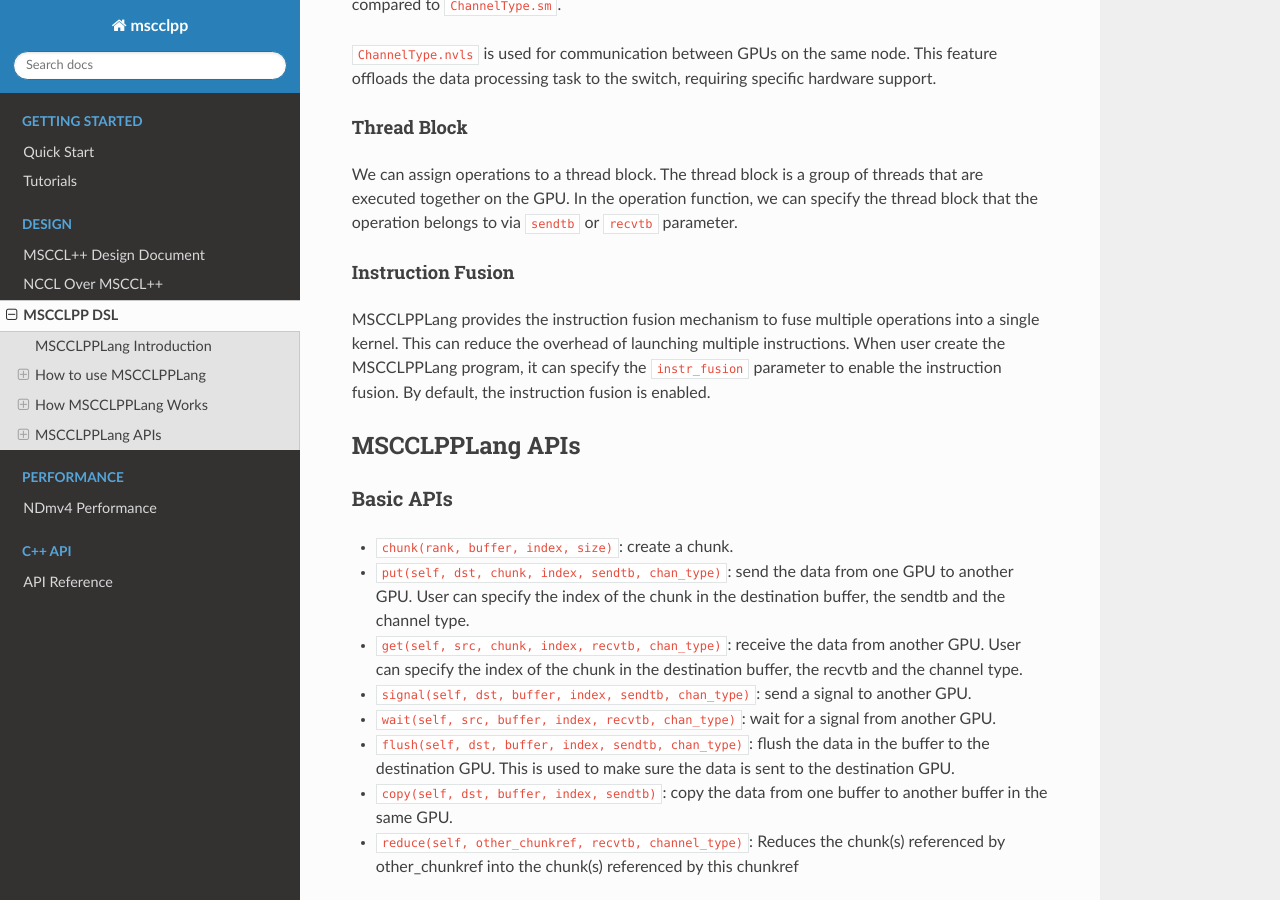
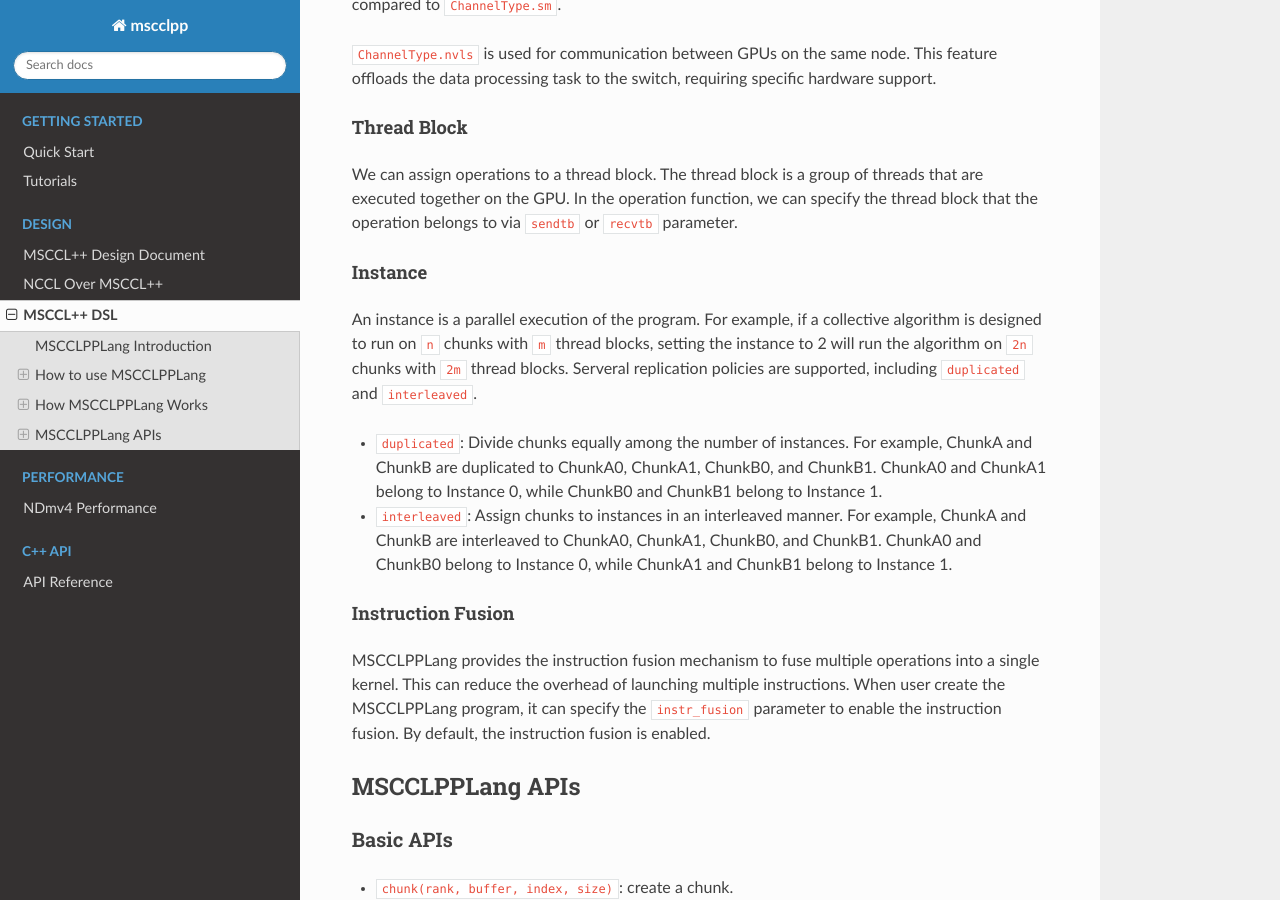
Before and after one commit to microsoft/mscclpp, a Sphinx documentation site: the page built from docs/design/mscclpp-dsl.md, in a window 1280 px wide and 900 px high, scrolled down 2789 px. Built offline with Sphinx 7.4.7 and the Read the Docs theme 3.1.0, drawn with Linux system fonts in a browser that asks for light colours; some of the changed text lies outside the part shown.

Commit message:
address comments

```diff
--- a/docs/design/mscclpp-dsl.md
+++ b/docs/design/mscclpp-dsl.md
@@ -1,4 +1,4 @@
-# MSCCLPP DSL
+# MSCCL++ DSL
 ## MSCCLPPLang Introduction
 MSCCLPPLang is a Python moudule for writing high-performance commnunication algorithms. It is designed to be easy to use and efficient, while providing a high-level interface for writing communication algorithms. MSCCLPPLang program will be compiled to json based execution plan, which can be executed by MSCCLPP executor.
 
@@ -81,8 +81,12 @@ A channel is a communication channel between two GPUs. It is used to send and re
 `ChannelType.nvls` is used for communication between GPUs on the same node. This feature offloads the data processing task to the switch, requiring specific hardware support.
 
 #### Thread Block
+We can assign operations to a thread block. The thread block is a group of threads that are executed together on the GPU. In the operation function, we can specify the thread block that the operation belongs to via `sendtb` or `recvtb` parameter.
 
-We can assign operations to a thread block. The thread block is a group of threads that are executed together on the GPU. In the operation function, we can specify the thread block that the operation belongs to via `sendtb` or `recvtb` parameter.
+#### Instance
+An instance is a parallel execution of the program. For example, if a collective algorithm is designed to run on `n` chunks with `m` thread blocks, setting the instance to 2 will run the algorithm on `2n` chunks with `2m` thread blocks. Serveral replication policies are supported, including `duplicated` and `interleaved`.
+- `duplicated`: Divide chunks equally among the number of instances. For example, ChunkA and ChunkB are duplicated to ChunkA0, ChunkA1, ChunkB0, and ChunkB1. ChunkA0 and ChunkA1 belong to Instance 0, while ChunkB0 and ChunkB1 belong to Instance 1.
+- `interleaved`: Assign chunks to instances in an interleaved manner. For example, ChunkA and ChunkB are interleaved to ChunkA0, ChunkA1, ChunkB0, and ChunkB1. ChunkA0 and ChunkB0 belong to Instance 0, while ChunkA1 and ChunkB1 belong to Instance 1.
 
 #### Instruction Fusion
 MSCCLPPLang provides the instruction fusion mechanism to fuse multiple operations into a single kernel. This can reduce the overhead of launching multiple instructions. When user create the MSCCLPPLang program, it can specify the `instr_fusion` parameter to enable the instruction fusion. By default, the instruction fusion is enabled.
--- a/docs/index.rst
+++ b/docs/index.rst
@@ -25,7 +25,7 @@ Design
 -------
 - :doc:`Design <design/design>` doc for those who want to understand the internals of MSCCL++.
 - :doc:`NCCL over MSCCL++ <design/nccl-over-mscclpp>` doc for those who want to understand how to use NCCL over MSCCL++.
-- :doc:`MSCCLPP DSL <design/mscclpp-dsl>` doc for those who want to understand the MSCCLPP DSL.
+- :doc:`MSCCL++ DSL <design/mscclpp-dsl>` doc for those who want to understand the MSCCL++ DSL.
 
 .. toctree::
    :maxdepth: 1
```
